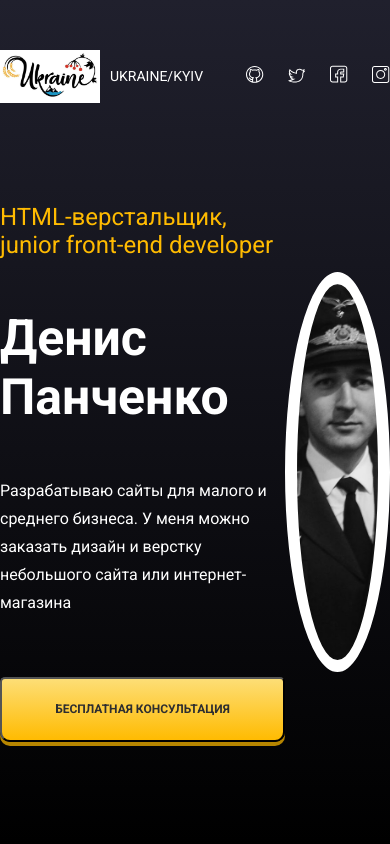
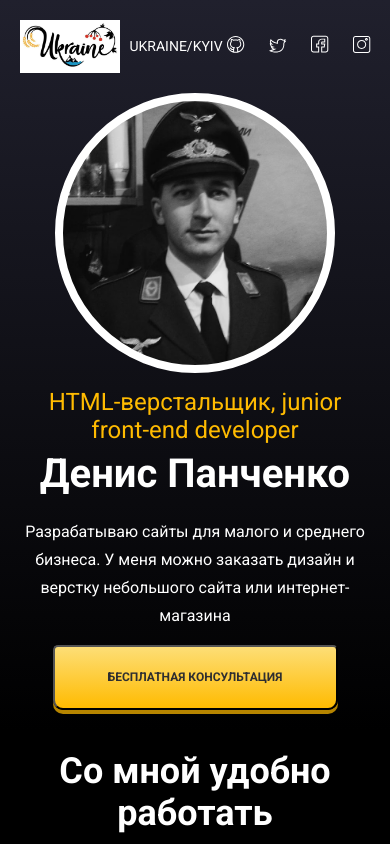
Before and after one commit to denis-panchenko/cv, a plain HTML site: page index.html in a window 390 px wide. Shown: the top 844 px of the page. Drawn offline with Linux system fonts and the light colour scheme.

Commit message:
add responsible

```diff
--- a/css/style.css
+++ b/css/style.css
@@ -16,6 +16,7 @@ header{
   background: linear-gradient(to bottom, #20202D, #000);
 }
 .container{
+  width: 90%;
   max-width: 1000px;
   margin: auto;
   padding: 50px 0;
@@ -65,7 +66,7 @@ header{
   font-size: 24px;
   line-height: 28px;
   color:#FFBB01;
-  display: block;
+  display: inline-block;
   max-width: 300px;
 }
 
@@ -357,9 +358,75 @@ h4{
   margin-top: 72px;
 }
 
+/* responsive */
 
-@media screen and (max-width: 1366px) {
+@media (max-width: 1366px) {
   .header-top {
     padding-bottom: 100px;
   }
 }
+
+@media (max-width: 940px) {
+  header{
+    height: 100%;
+  }
+  .avatar{
+    width: 330px;
+    height: 330px;
+    border: 8px solid #fff;
+  }
+  h1{
+    font-size: 45px;
+    margin: 25px 0;
+  }
+  h2{
+    text-align: center;
+    margin-bottom: 35px;
+  }
+}
+
+@media (max-width: 850px) {
+  .container{
+    padding: 20px 0;
+  }
+  .header-bottom{
+    flex-direction: column;
+  }
+  .header-top{
+    padding-bottom: 20px;
+  }
+  .avatar{
+    order: 0;
+    width: 280px;
+    height: 280px;
+  }
+  .hero{
+    order: 1;
+    text-align: center;
+  }
+  .hero__title{
+    margin-top: 15px;
+  }
+  h1{
+    margin: 0;
+    font-size: 40px;
+  }
+  .hero__info{
+    margin: 15px 0;
+  }
+  h2{
+    margin-bottom: 40px;
+    text-align: center;
+  }
+  .features-item{
+    width: 50%;
+    padding: 0 15px;
+  }
+}
+@media (max-width: 650px){
+  .features-item{
+    width: 100%;
+    text-align: center;
+    margin: 15px 0;
+  }
+}
```
